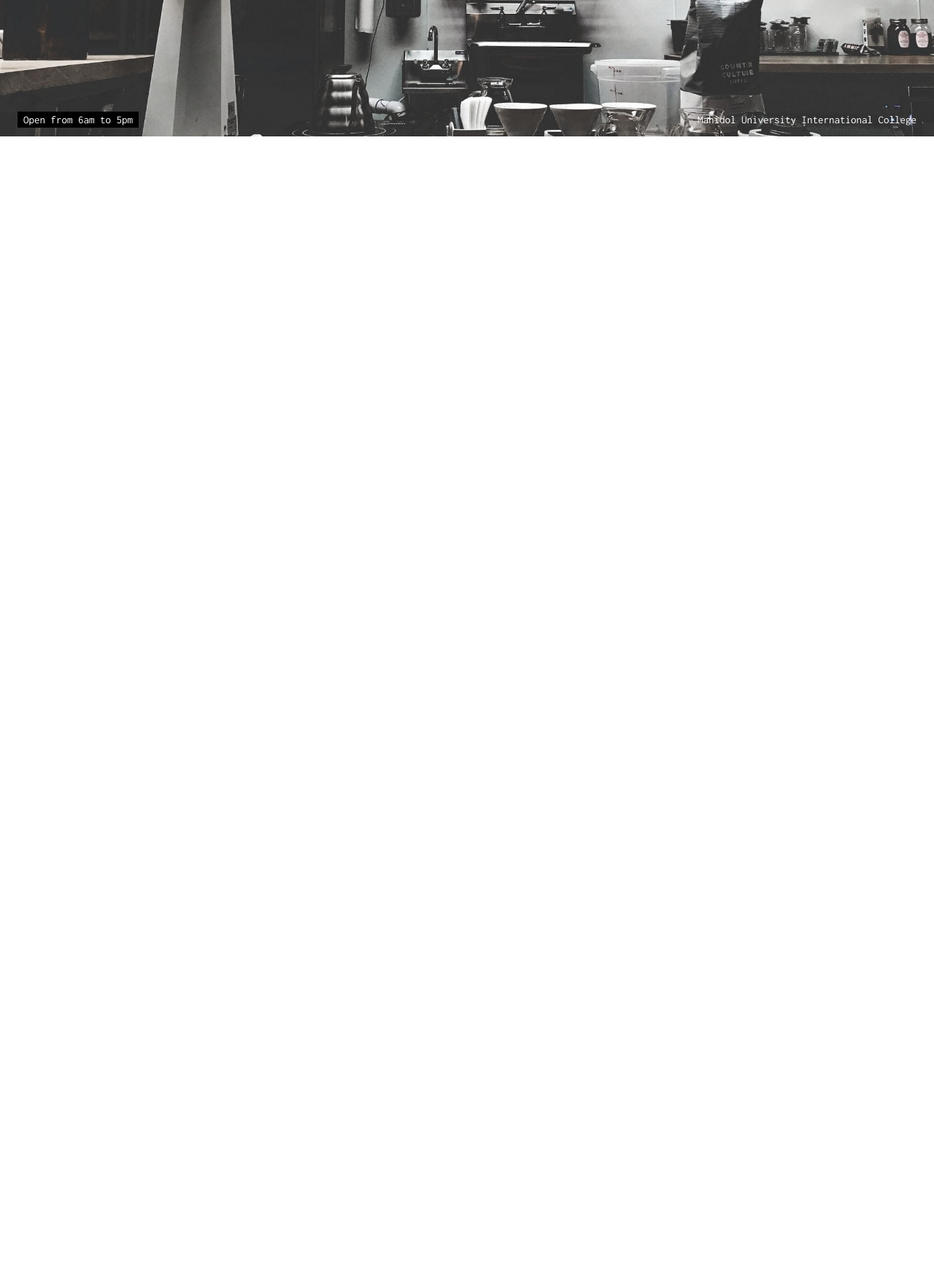
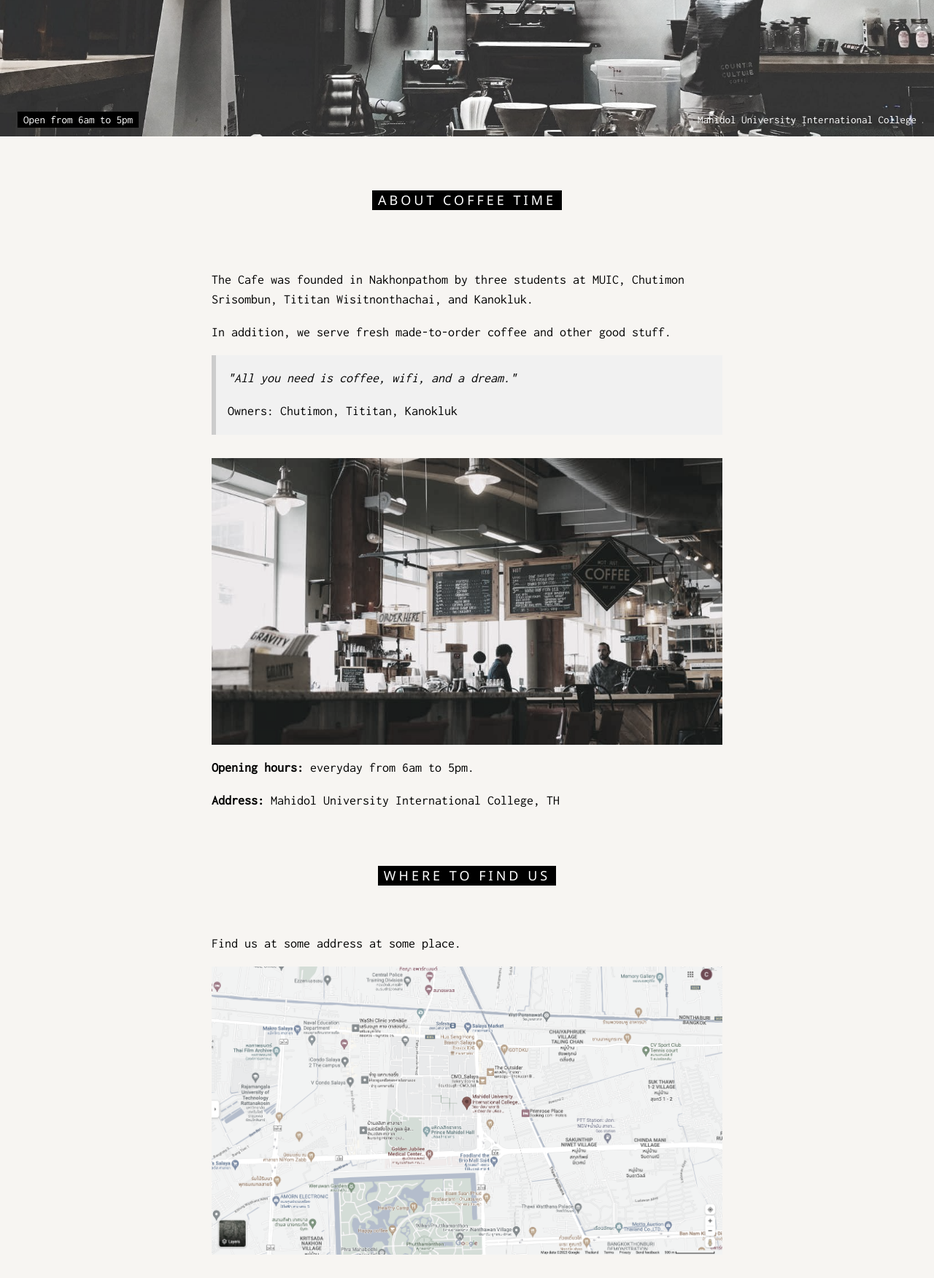
Before and after one commit to ChutimonSri/coffeedb, a Flask app: page /home in a window 1280 px wide. Shown: the part 478-2230 px from the top of the page at 73% size. Before the commit the page ends 665 px from the top, so only its background shows below. Run offline with Flask 3, Linux system fonts and the light colour scheme; some libraries are stand-ins or nearby versions.

Commit message:
added about inside home.html

```diff
--- a/templates/home.html
+++ b/templates/home.html
@@ -3,7 +3,7 @@
 <!DOCTYPE html>
 <html>
 <head>
-<title>W3.CSS Template</title>
+<title>Home Page</title>
 <meta charset="UTF-8">
 <meta name="viewport" content="width=device-width, initial-scale=1">
 <link rel="stylesheet" href="https://www.w3schools.com/w3css/4/w3.css">
@@ -60,5 +60,64 @@ body, html {
   </div>
 </header>
 
+<!-- Add a background color and large text to the whole page -->
+<div class="w3-sand w3-grayscale w3-large">
 
+<!-- About Container -->
+<div class="w3-container" id="about">
+  <div class="w3-content" style="max-width:700px">
+    <h5 class="w3-center w3-padding-64"><span class="w3-tag w3-wide">ABOUT COFFEE TIME</span></h5>
+    <p>The Cafe was founded in Nakhonpathom by three students at MUIC, Chutimon Srisombun, Tititan Wisitnonthachai, and Kanokluk.</p>
+    <p>In addition, we serve fresh made-to-order coffee and other good stuff.</p>
+    <div class="w3-panel w3-leftbar w3-light-grey">
+      <p><i>"All you need is coffee, wifi, and a dream."</i></p>
+      <p>Owners: Chutimon, Tititan, Kanokluk</p>
+    </div>
+    <img src="/static/coffeeshop.jpeg" style="width:100%;max-width:1000px" class="w3-margin-top">
+    <p><strong>Opening hours:</strong> everyday from 6am to 5pm.</p>
+    <p><strong>Address:</strong> Mahidol University International College, TH</p>
+  </div>
+</div>
+
+<!-- Contact/Area Container -->
+<div class="w3-container" id="where" style="padding-bottom:32px;">
+  <div class="w3-content" style="max-width:700px">
+    <h5 class="w3-center w3-padding-48"><span class="w3-tag w3-wide">WHERE TO FIND US</span></h5>
+    <p>Find us at some address at some place.</p>
+    <img src="/static/muicmap.png" style="width:100%">
+    <!-- <p><span class="w3-tag">FYI!</span> We offer full-service catering for any event, large or small. We understand your needs and we will cater the food to satisfy the biggerst criteria of them all, both look and taste.</p>
+    <p><strong>Reserve</strong> a table, ask for today's special or just send us a message:</p>
+    <form action="/action_page.php" target="_blank">
+      <p><input class="w3-input w3-padding-16 w3-border" type="text" placeholder="Name" required name="Name"></p>
+      <p><input class="w3-input w3-padding-16 w3-border" type="number" placeholder="How many people" required name="People"></p>
+      <p><input class="w3-input w3-padding-16 w3-border" type="datetime-local" placeholder="Date and time" required name="date" value="2020-11-16T20:00"></p>
+      <p><input class="w3-input w3-padding-16 w3-border" type="text" placeholder="Message \ Special requirements" required name="Message"></p>
+      <p><button class="w3-button w3-black" type="submit">SEND MESSAGE</button></p>
+    </form> -->
+  </div>
+</div>
+
+<!-- End page content -->
+</div>
+
+
+<script>
+// Tabbed Menu
+function openMenu(evt, menuName) {
+  var i, x, tablinks;
+  x = document.getElementsByClassName("menu");
+  for (i = 0; i < x.length; i++) {
+    x[i].style.display = "none";
+  }
+  tablinks = document.getElementsByClassName("tablink");
+  for (i = 0; i < x.length; i++) {
+    tablinks[i].className = tablinks[i].className.replace(" w3-dark-grey", "");
+  }
+  document.getElementById(menuName).style.display = "block";
+  evt.currentTarget.firstElementChild.className += " w3-dark-grey";
+}
+document.getElementById("myLink").click();
+</script>
+
+</body>
 </html>
```
Also changed, not shown: static/coffeeshop.jpeg (added), static/muicmap.png (added), 1 other file.
